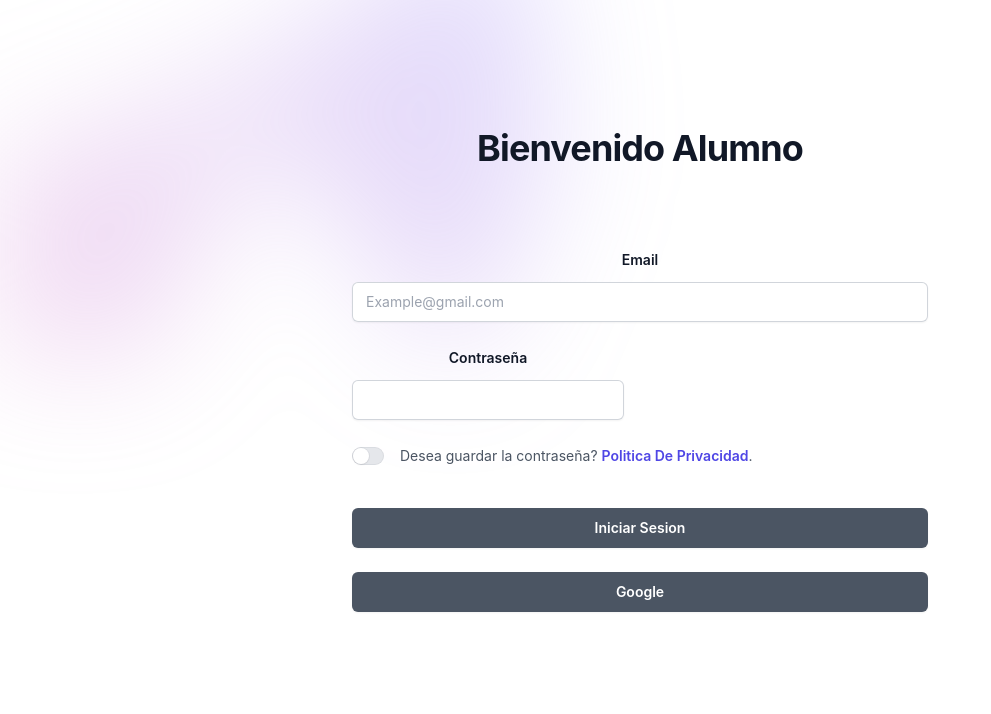
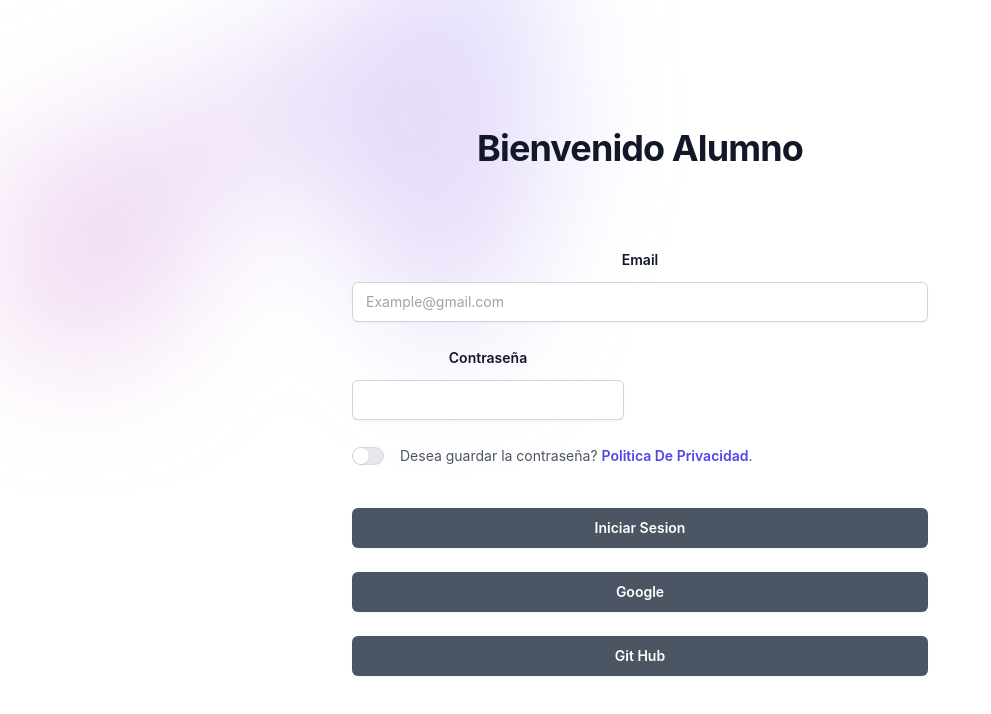
Before and after one commit to ReginaPescara/cuaderno-comunicaciones, a React (Create React App) app: page / in a window 1280 px wide. Shown: the top 714 px of the page, without its empty margins (0-991 px from the left). Built offline with nearby package versions, Linux system fonts and the light colour scheme.

Commit message:
Login de GitHub exitoso

```diff
--- a/src/Componentes/InicioSesion/LoginAlumno.jsx
+++ b/src/Componentes/InicioSesion/LoginAlumno.jsx
@@ -32,6 +32,10 @@ export default function Example() {
   const handleGoogle = (e) =>{
     e.preventDefault()
     auth.LoginWithGoogle()
+  }
+  const handleGitHub = (e) =>{
+    e.preventDefault()
+    auth.LoginWithGithub()
   }
 
   return (
@@ -139,6 +143,16 @@ export default function Example() {
           >
             Google
           </button>
+
+          <br />
+
+          <button
+          onClick={(e)=>handleGitHub(e)}
+            type="submit"
+            className="block w-full rounded-md bg-gray-600 px-3.5 py-2.5 text-center text-sm font-semibold text-white shadow-sm hover:bg-gray-900 focus-visible:outline focus-visible:outline-2 focus-visible:outline-offset-2 focus-visible:outline-gray-900"
+          >
+            Git Hub
+          </button>
         </div>
       </form>
     </div>
--- a/src/context/authContext.jsx
+++ b/src/context/authContext.jsx
@@ -1,7 +1,7 @@
 import React from "react";
 import { auth } from "../firebase";
 import { createContext, useContext } from "react";
-import { createUserWithEmailAndPassword, signInWithEmailAndPassword, GoogleAuthProvider, signInWithPopup, signOut} from "firebase/auth";
+import { createUserWithEmailAndPassword, signInWithEmailAndPassword, GoogleAuthProvider, signInWithPopup, signOut, GithubAuthProvider} from "firebase/auth";
 
 export const authContext = createContext();
 
@@ -30,12 +30,17 @@ export function AuthProvider ({children}){
         const response = await signOut(auth)
         console.log(response)
     }
+    const LoginWithGithub = async () => {
+        const githubProvider = new GithubAuthProvider()
+         return await signInWithPopup(auth, githubProvider)
+    }
 
     return (
     <authContext.Provider value={{
         register,
         login,
         LoginWithGoogle,
+        LoginWithGithub,
         logout
     }}>{children}</authContext.Provider>);
 }
```
